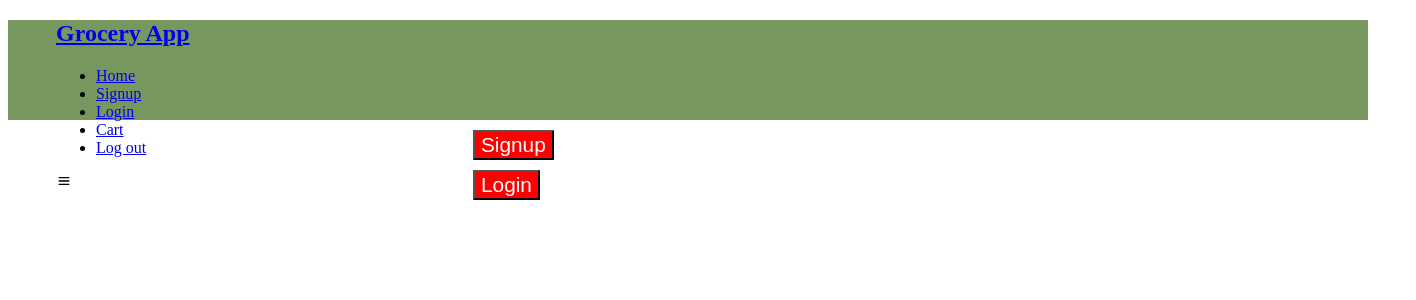
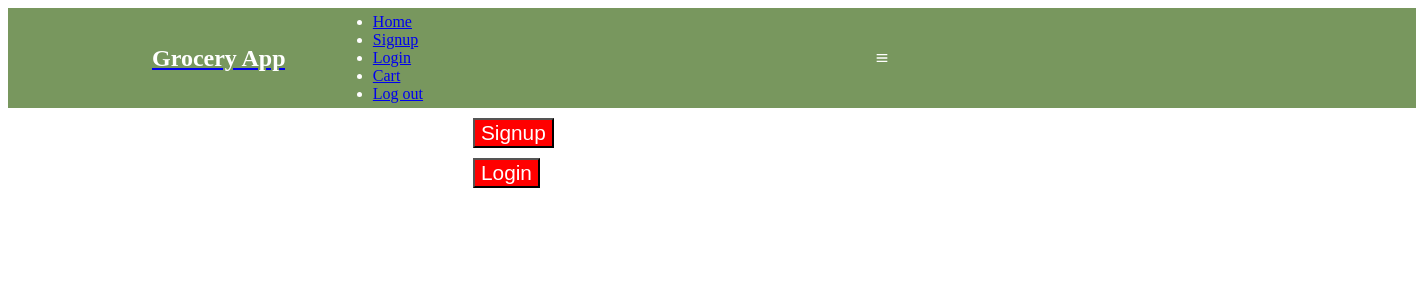
Before and after one commit to gadgetgeek/kweb_frontend, a React (Create React App) app: page / in a window 1280 px wide. Shown: the top 300 px of the page, 1416 px wide, since content can reach past the window. Built offline with nearby package versions, Linux system fonts and the light colour scheme.

Commit message:
aligned items in nav and added routes to links

```diff
--- a/src/components/Header.js
+++ b/src/components/Header.js
@@ -1,6 +1,4 @@
 import { Link } from "react-router-dom";
-import RightNavBar from "./RightNavBar";
-
 //import icons from react-icons for hamburger menu and close
 import { BiMenu } from "react-icons/bi";
 import { AiOutlineClose } from "react-icons/ai";
@@ -8,45 +6,45 @@ import { AiOutlineClose } from "react-icons/ai";
 const Header = (props) => {
   return (
     <header className="header">
-      <div className="navBar__content">
+      <div className="header navBar content">
         <Link to="/">
-          <h2 className="logo">Grocery App</h2>
+          <h2 className="header content logo">Grocery App</h2>
         </Link>
 
-        <nav className="header__content__nav">
+        <nav className="header content nav">
           <ul>
             <li>
-              <a href="/" className="navLink">
+              <a href="/products">
                 Home
               </a>
             </li>
 
             <li>
-              <a href="/" className="navLink">
+              <a href="/signup">
                 Signup
               </a>
             </li>
 
             <li>
-              <a href="/" className="navLink">
+              <a href="/login">
                 Login
               </a>
             </li>
 
             <li>
-              <a href="/" className="navLink">
+              <a href="/cart">
                 Cart
               </a>
             </li>
 
             <li>
-              <a href="/" className="navLink">
+              <a href="/">
                 Log out
               </a>
             </li>
           </ul>
         </nav>
-        <div className="header__toggle__content">
+        <div className="header toggle content">
           <BiMenu />
         </div>
       </div>
--- a/src/components/Main.js
+++ b/src/components/Main.js
@@ -9,7 +9,7 @@ import Landing from "../pages/Landing"
 
 const Main = (props) => {
   // your deployed heroku URL
-  const backend = "http://localhost:3001"
+  const backend = "https://kweb-ga.herokuapp.com/"
 
   const [auth, setAuth] = useState(null)
   console.log(auth)
--- a/src/styles.scss
+++ b/src/styles.scss
@@ -11,8 +11,6 @@ $headerHeight: 100px;
 
 //border radius
 $borderRadius: 12px;
-
-
 
 
 // ---------------------
@@ -104,7 +102,7 @@ $borderRadius: 12px;
   }
   transition: 0.3s ease all;
 
-  &__content {
+  & .content {
     overflow: hidden;
     color: $contrastcolor;
     margin: 0 auto;
```
Also changed, not shown: src/components/RightNavBar.js (deleted, +0 -9 lines), 1 other file (tests, documents, lock files or other folders).
